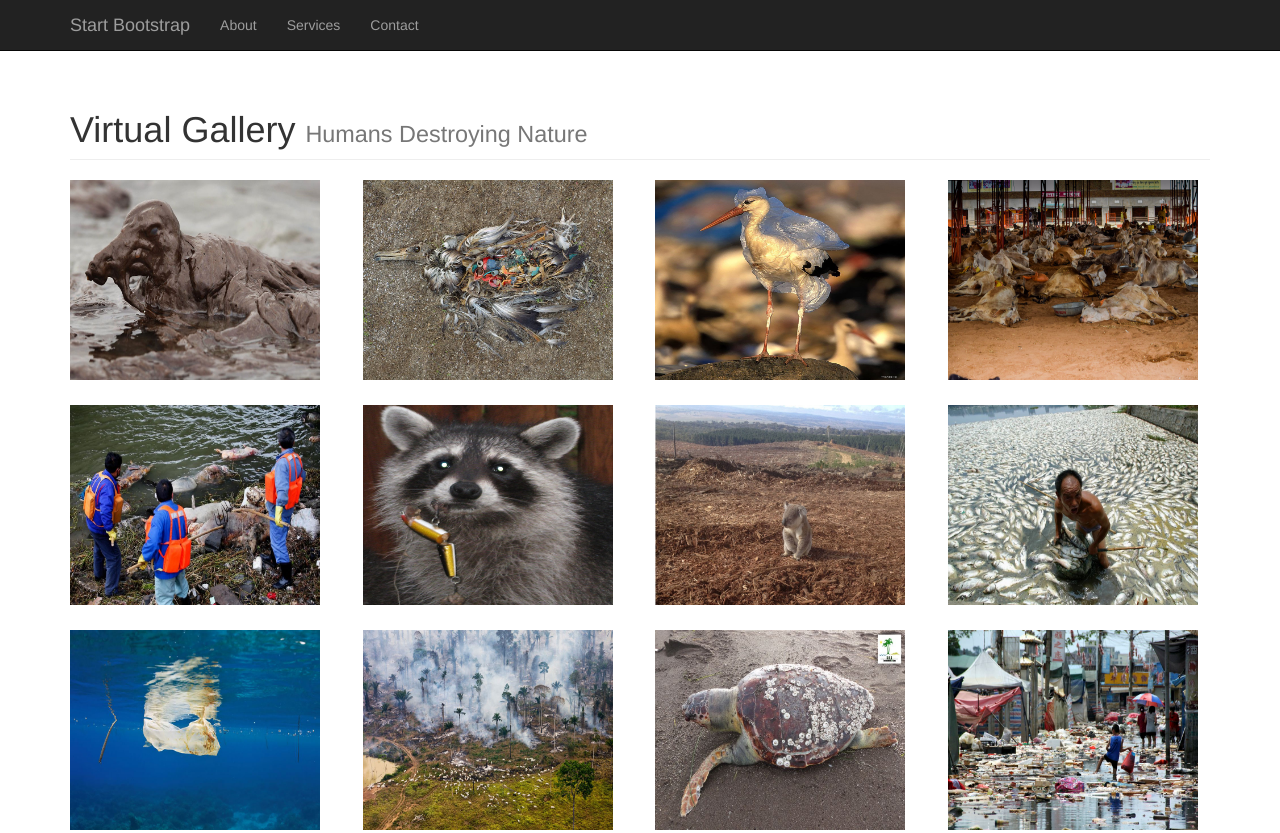
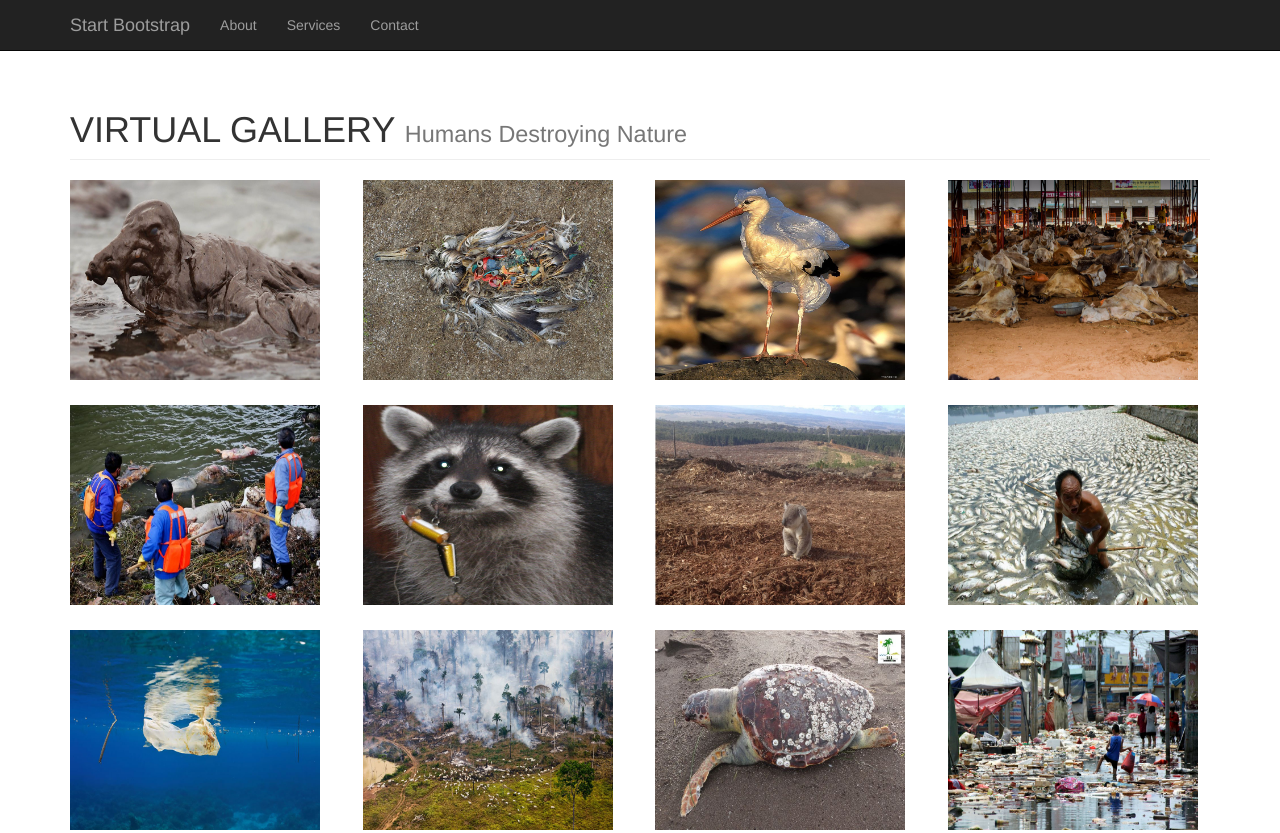
Before and after one commit to kingdan3/Gallery.github.io, a plain HTML site: page index.html in a window 1280 px wide. Shown: the top 833 px of the page. Drawn offline with Linux system fonts and the light colour scheme.

Commit message:
Grachelle Mariz

```diff
--- a/index.html
+++ b/index.html
@@ -73,7 +73,7 @@
         <!-- Page Heading -->
         <div class="row">
             <div class="col-lg-12">
-                <h1 class="page-header">Virtual Gallery
+                <h1 class="page-header">VIRTUAL GALLERY
                     <small>Humans Destroying Nature</small>
                 </h1>
             </div>
```
